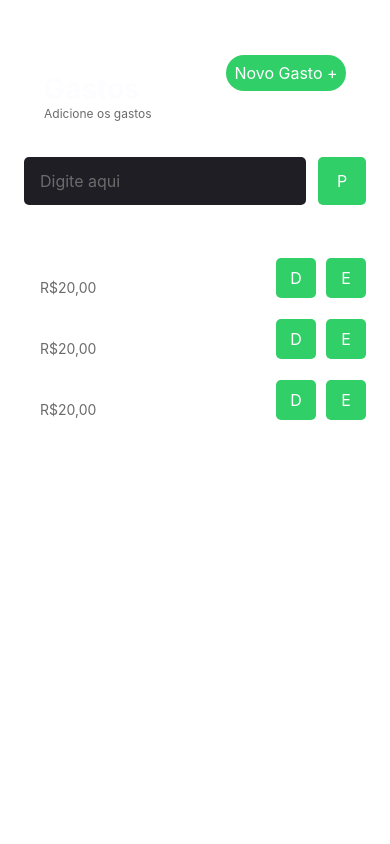
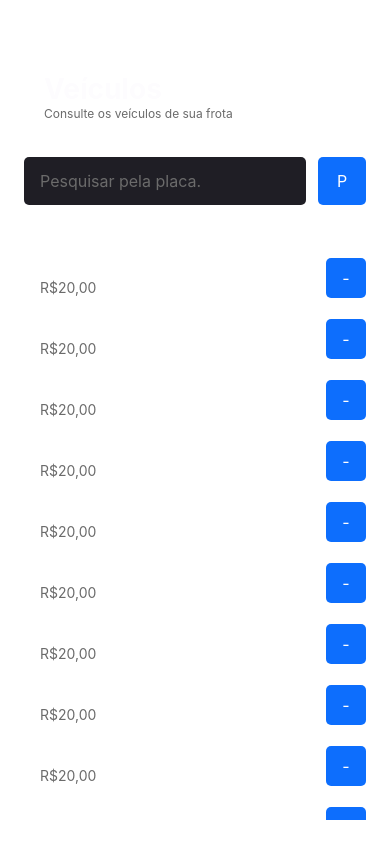
Before and after one commit to danielcperalba/controle-de-frotas-mobile, a React Native app in the folder controle-de-frotas/: screen / in a window 390 px wide. Built offline with nearby package versions, Linux system fonts and the light colour scheme.

Commit message:
Implementando Lista

```diff
--- a/controle-de-frotas/App.tsx
+++ b/controle-de-frotas/App.tsx
@@ -1,8 +1,8 @@
 import React from 'react';
-import { Home } from './src/screens/Home/indexHome';
+import { Veiculos } from './src/screens/Veiculos/Veiculos.index';
 
 export default function App(){
     return(
-        <Home />
+        <Veiculos />
     );
 }
--- a/controle-de-frotas/src/components/Expense/indexExpense.tsx
+++ b/controle-de-frotas/src/components/Veiculos/Veiculo.component.tsx
@@ -1,29 +1,28 @@
 import React from 'react';
-import { View, Text} from 'react-native';
+import { View, Text, Image} from 'react-native';
 
-import {styles} from './stylesExpense';
+import {styles} from './Veiculo.styles';
 import { TouchableOpacity } from 'react-native';
 
 
-export function Expense(){
+type Props = {
+    name : String;
+    onRemove: () => void;
+}
+
+export function Veiculo({name, onRemove}: Props){
     return(
         <View style={styles.container}>
 
             <View style={styles.textContainer}>
-                <Text style={styles.name}>Estacionamento</Text>
+                <Text style={styles.name}>{name}</Text>
                 <Text style={styles.subTitle}>R$20,00</Text>
             </View>
 
             <View style={styles.buttonContainer}>
-                <TouchableOpacity style={styles.button} >
+                <TouchableOpacity style={styles.button} onPress={onRemove}>
                     <Text style={styles.buttonText}>
-                        D
-                    </Text>
-                </TouchableOpacity>
-
-                <TouchableOpacity style={styles.button} >
-                    <Text style={styles.buttonText}>
-                        E
+                        -
                     </Text>
                 </TouchableOpacity>
             </View>
--- a/controle-de-frotas/src/components/Expense/stylesExpense.ts
+++ b/controle-de-frotas/src/components/Veiculos/Veiculo.styles.ts
@@ -3,19 +3,20 @@ import { StyleSheet } from "react-native";
 export const styles = StyleSheet.create({
     container:{
         width: '100%',
-        borderRadius: 1,
+        borderRadius: 5,
         flexDirection: 'row',
         justifyContent: 'space-between',
         alignItems:"center",
         paddingHorizontal: 0,
+    },
 
-    },
     textContainer:{
         flexDirection: 'column',
         alignItems: "baseline",
         marginLeft: 16,
         marginTop: 12,
         marginBottom: 12,
+
     },
 
     name: {
@@ -37,7 +38,7 @@ export const styles = StyleSheet.create({
         width: 40,
         height: 40,
         borderRadius: 5,
-        backgroundColor: '#31CF67',
+        backgroundColor: '#0d6efd',
         alignItems: 'center',
         justifyContent: 'center',
         marginRight: 0
--- a/controle-de-frotas/src/screens/Home/indexHome.tsx
+++ /dev/null
@@ -1,40 +0,0 @@
-import React from "react";
-import { View, Text, TextInput, TouchableOpacity } from "react-native";
-import { styles } from './stylesHome';
-import { Expense } from "../../components/Expense/indexExpense";
-
-export function Home(){
-
-    return(
-        <View style={styles.container}>
-            <View style={styles.header}>
-                <View style={styles.textContainer}>
-                    <Text style={styles.eventName}>Gastos</Text>
-                    <Text style={styles.eventDescribe}>Adicione os gastos</Text>
-                </View>
-                <View style={styles.buttonContainer}>
-                    <TouchableOpacity style={styles.button}>
-                    <Text style={styles.buttonText}>Novo Gasto +</Text>
-                    </TouchableOpacity>
-                </View>
-            </View>
-
-            <View style={styles.form}>
-                <TextInput
-                    style={styles.input}
-                    placeholder="Digite aqui"
-                    placeholderTextColor="#6b6b6b"
-                />
-                <TouchableOpacity style={styles.buttonSearch}>
-                    <Text style={styles.buttonText}>P</Text>
-                </TouchableOpacity>
-            </View>
-
-            <Expense />
-            <Expense />
-            <Expense />
-
-
-        </View>
-    )
-}
--- /dev/null
+++ b/controle-de-frotas/src/screens/Veiculos/Veiculos.index.tsx
@@ -0,0 +1,58 @@
+import React from "react";
+import { View, Text, TextInput, TouchableOpacity, FlatList } from "react-native";
+import { styles } from './Veiculos.styles';
+import { Veiculo } from "../../components/Veiculos/Veiculo.component";
+
+export function Veiculos(){
+    const veiculos = ['Passat', 'Gol', 'Up', 'Polo', 'Uno' , 'Fiat' , 'Corsa' , 'Volvo', 'Palio', 'Astra'];
+
+    function HandleVeiculoAdd(){
+        console.log("Você adicionou um veículo!");
+    }
+
+    function handleVeiculoRemove(name : string){
+        console.log(`VocÊ removeu um veículo ${name}`);
+    }
+
+    return(
+        <View style={styles.container}>
+            <View style={styles.header}>
+                <View style={styles.textContainer}>
+                    <Text style={styles.eventName}>Veículos</Text>
+                    <Text style={styles.eventDescribe}>Consulte os veículos de sua frota</Text>
+                </View>
+            </View>
+
+
+            <View style={styles.form}>
+                <TextInput
+                    style={styles.input}
+                    placeholder="Pesquisar pela placa."
+                    placeholderTextColor="#6b6b6b"
+                />
+                <TouchableOpacity style={styles.buttonSearch}>
+                    <Text style={styles.buttonText}>P</Text>
+                </TouchableOpacity>
+            </View>
+
+
+            <FlatList
+                data={veiculos}
+                keyExtractor={item => item}
+                renderItem={({ item }) => (
+                    <Veiculo
+                        key={item}
+                        name={item}
+                        onRemove={() => handleVeiculoRemove("Passat")}
+                    />
+                )}
+                showsVerticalScrollIndicator={false}
+                ListEmptyComponent={() => (
+                    <Text style={styles.listEmptyText}>
+                        Nenhum veículo disponível? Contate o seu gestor!
+                    </Text>
+                )}
+            />
+        </View>
+    )
+}
--- a/controle-de-frotas/src/screens/Home/stylesHome.ts
+++ b/controle-de-frotas/src/screens/Veiculos/Veiculos.styles.ts
@@ -56,7 +56,7 @@ export const styles = StyleSheet.create({
         width: 120,
         height: 36,
         borderRadius: 20,
-        backgroundColor: '#31CF67',
+        backgroundColor: '#0d6efd',
         alignItems: 'center',
         justifyContent: 'center',
         padding: 5
@@ -66,7 +66,7 @@ export const styles = StyleSheet.create({
         width: 48,
         height: 48,
         borderRadius: 5,
-        backgroundColor: '#31CF67',
+        backgroundColor: '#0d6efd',
         alignItems: 'center',
         justifyContent: 'center',
         padding: 5
@@ -77,5 +77,11 @@ export const styles = StyleSheet.create({
         flexDirection: 'row',
         marginTop: 36,
         marginBottom: 42
+    },
+    listEmptyText: {
+        color: '#FFF',
+        fontSize: 14,
+        textAlign: 'center',
     }
+
 });
```
Also changed, not shown: controle-de-frotas/src/img/search.svg (added).
